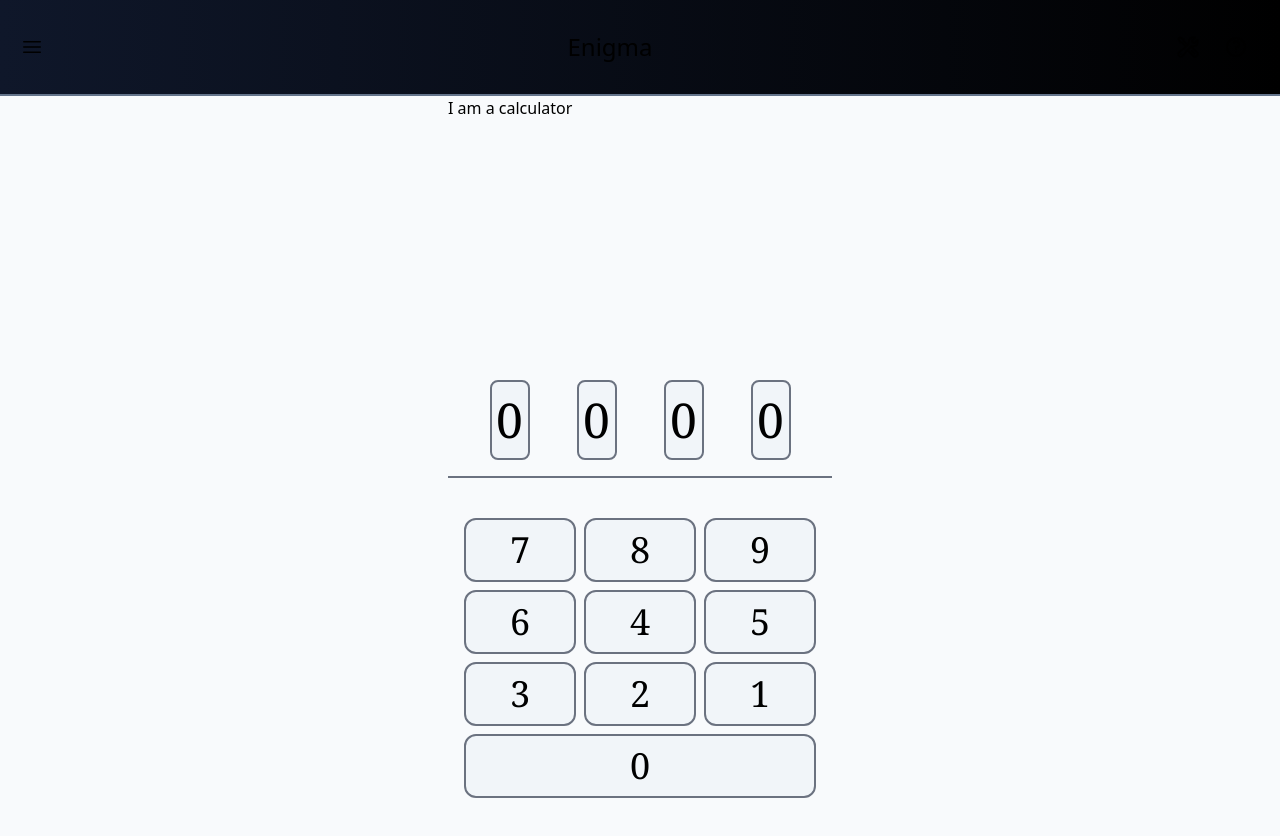
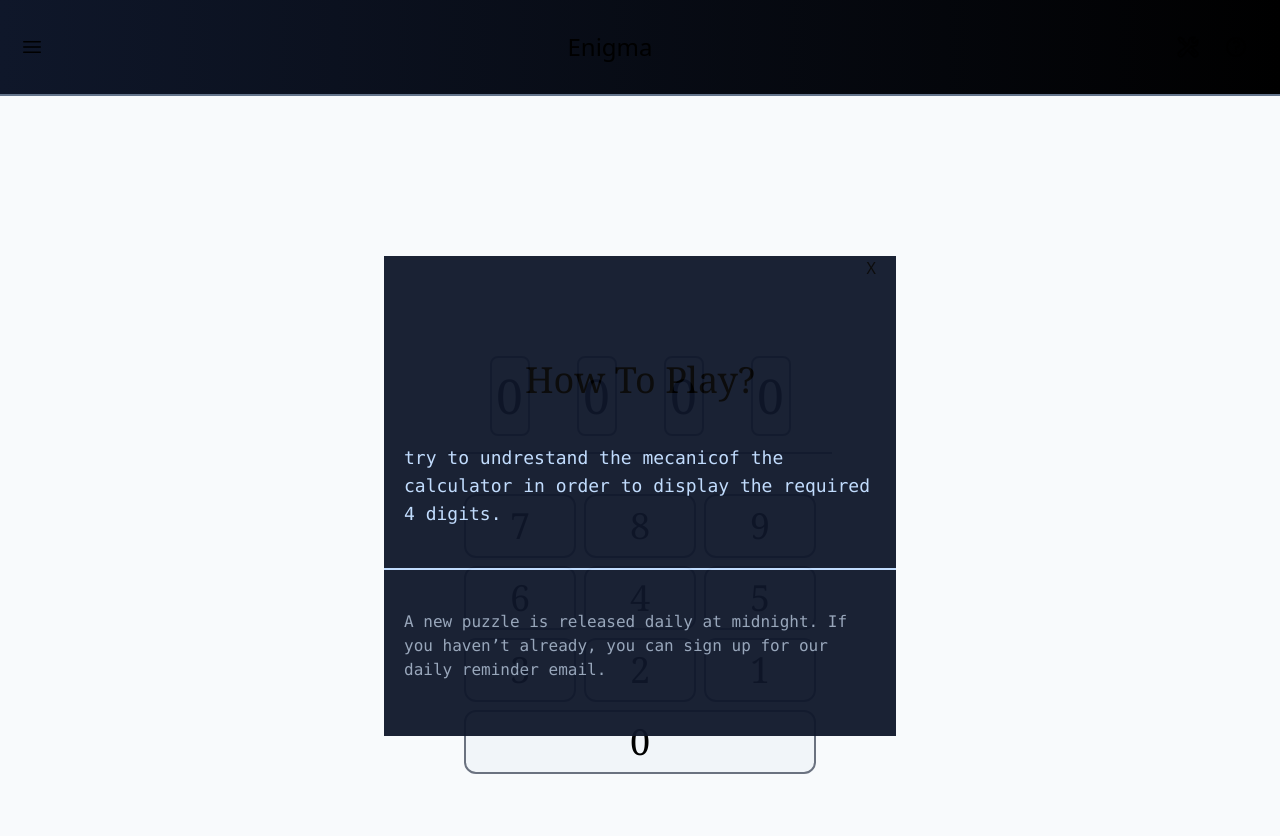
Before and after one commit to Oussamaberg/Enigma, a React (Vite) app: page / in a window 1280 px wide. Shown: the top 836 px of the page. Built offline with nearby package versions, Linux system fonts and the light colour scheme.

Commit message:
work on help menu on progress

```diff
--- a/src/App.tsx
+++ b/src/App.tsx
@@ -7,8 +7,14 @@ function App() {
   return (
     <div className="min-h-screen bg-slate-50 dark:bg-black dark:text-white">
       <Navbar />
-      <div className="flex min-h-screen justify-center items-center">
+      <div className=" relative flex min-h-screen justify-center items-center">
         <Calculator />
+        <div className="flex flex-col absolute  w-screen h-3/5 sm:w-3/5 md:w-2/4 lg:w-2/5 bg-slate-900 opacity-95 ">
+          <div className=" grid justify-items-end px-5">X</div>
+          <div className=" grid justify-items-center pb-1 pt-20 font-serif text-4xl"> <h3>How To Play?</h3></div>
+          <div className="px-5 text-blue-200 font-mono text-lg border-b-2 border-blue-200 py-10"> try to undrestand the mecanicof the calculator in order to display the required 4 digits.</div>
+          <div className="px-5 py-10 font-mono text-slate-400"> A new puzzle is released daily at midnight. If you haven’t already, you can sign up for our daily reminder email.</div>
+        </div>
       </div>
     </div>
   );
--- a/src/components/Calculator.tsx
+++ b/src/components/Calculator.tsx
@@ -34,7 +34,7 @@ const modalClickHandler = () => {
 
   return (
     <div>
-      <h1> I am a calculator</h1>
+
       <div className=" w-screen sm:w-96 h-screen py-20 ">
         <div className="h-40"></div>
         <div className="grid grid-cols-4 justify-items-center gap-1 border-b-2 border-gray-500 p-5 py-5 h-20 pb-24">
--- a/src/components/Menu.tsx
+++ b/src/components/Menu.tsx
@@ -10,7 +10,7 @@ function Menu() {
       transition: {
 
         duration: 0.5,
-        delayChildren: 0.5,
+        delayChildren: 0.3,
         staggerChildren: 0.1,
       },
     },
@@ -22,7 +22,7 @@ function Menu() {
   };
 
   const item = {
-    hidden: { opacity: 0 },
+    hidden: {  opacity:0},
     show: { opacity: 1 },
   };
 
```
